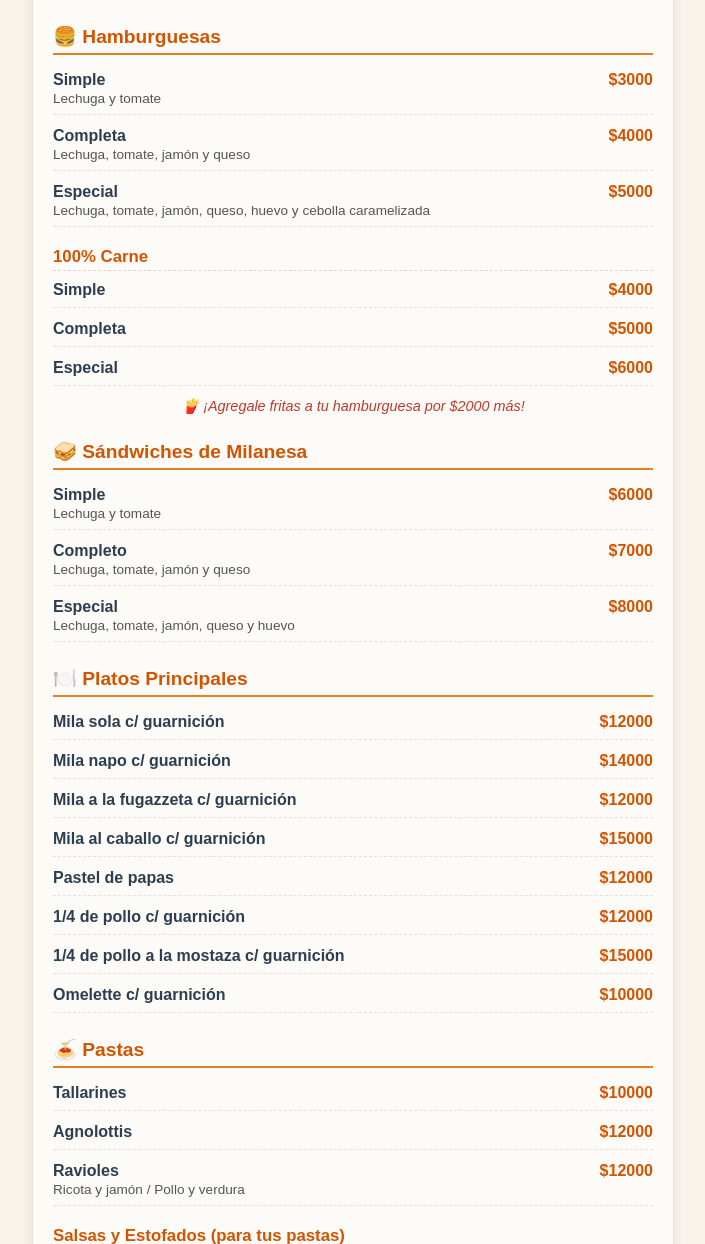
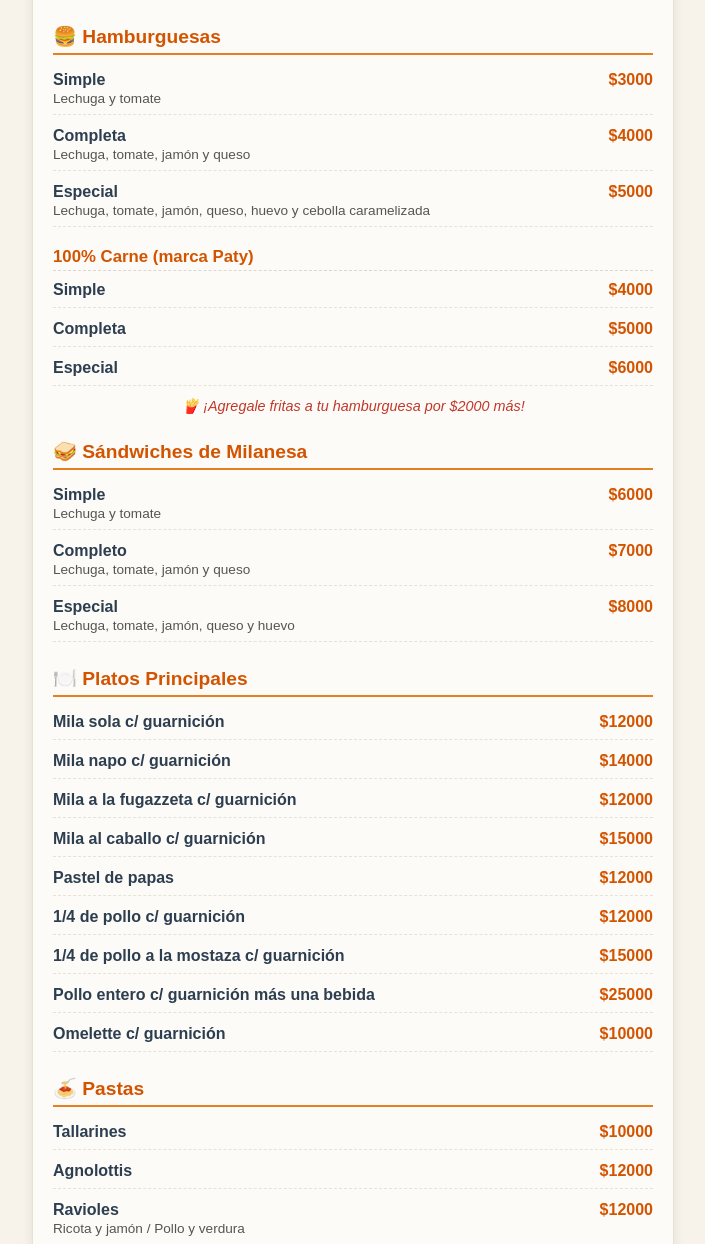
Before and after one commit to santinosuarezm-sys/santinosuarezm-sys-menu-el-chino-y-el-turco, a Flask app: page / in a window 1280 px wide. Shown: the part 986-2230 px from the top of the page, without its empty margins (287-992 px from the left). Run offline with Flask 3, Linux system fonts and the light colour scheme.

Commit message:
Update index.html

```diff
--- a/templates/index.html
+++ b/templates/index.html
@@ -256,7 +256,7 @@
         </div>
 
         <!-- Subsección 100% Carne -->
-        <h3 class="subseccion">100% Carne</h3>
+        <h3 class="subseccion">100% Carne (marca Paty)</h3>
         <div class="item">
             <div class="info">
                 <div class="nombre">Simple</div>
@@ -345,6 +345,12 @@
                 <div class="nombre">1/4 de pollo a la mostaza c/ guarnición</div>
             </div>
             <div class="precio">$15000</div>
+        </div>
+        <div class="item">
+            <div class="info">
+                <div class="nombre">Pollo entero c/ guarnición más una bebida</div>
+            </div>
+            <div class="precio">$25000</div>
         </div>
         <div class="item">
             <div class="info">
```
